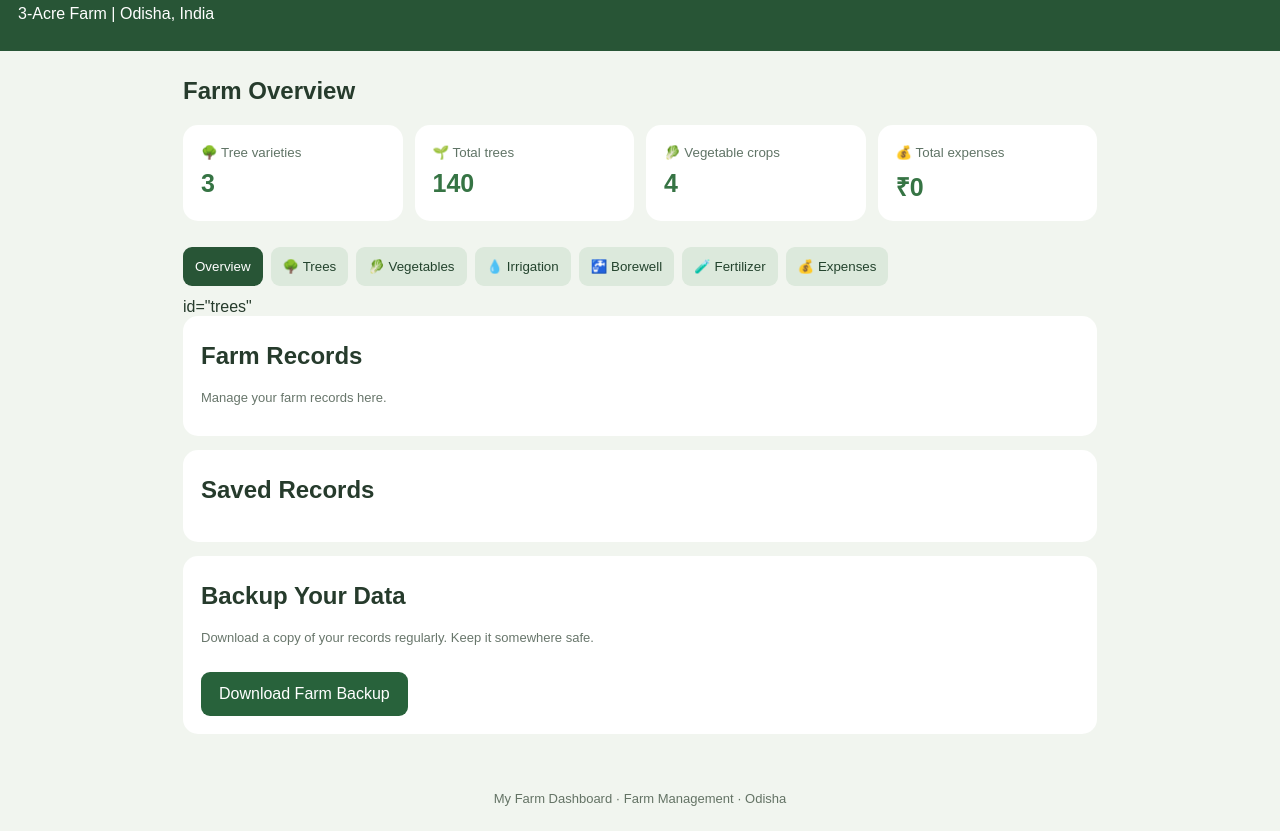
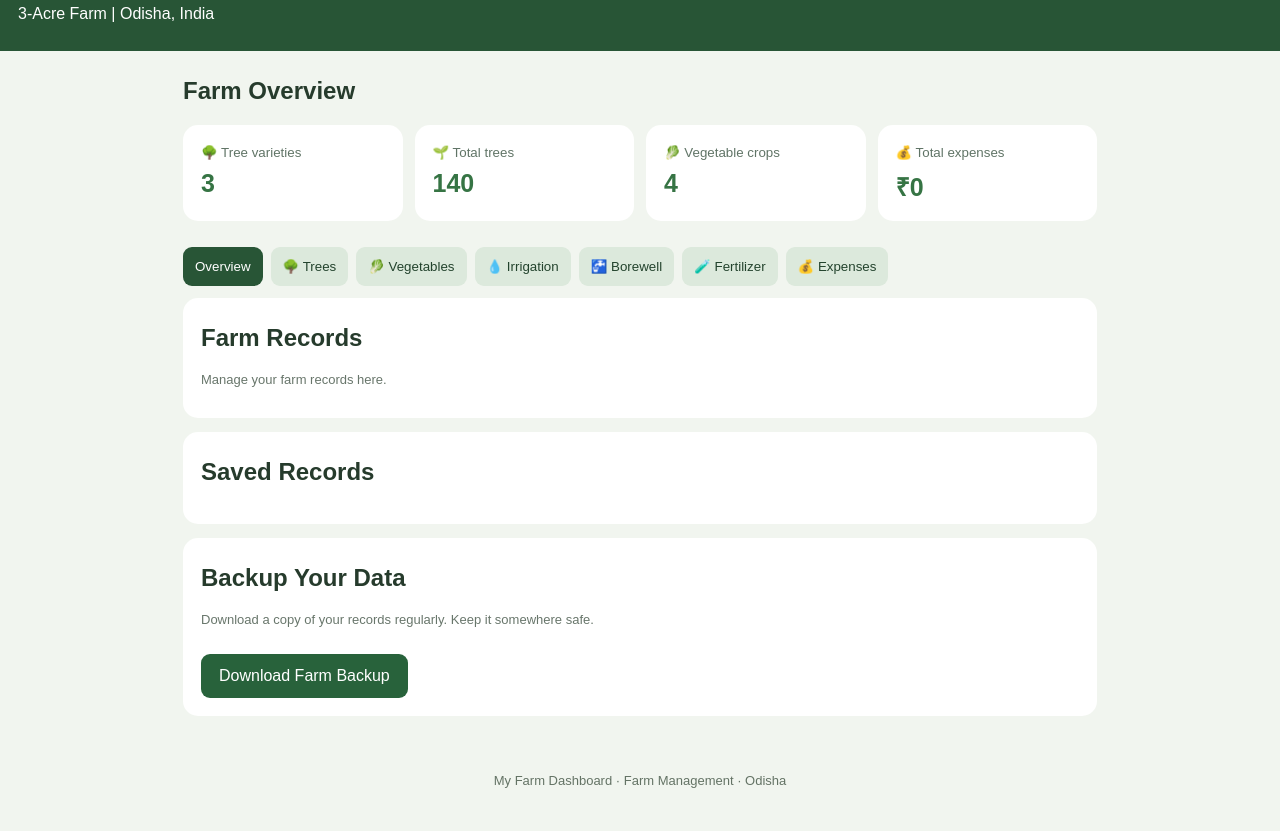
Before and after one commit to naik2026/My-farm-dashboard, a plain HTML site: page index.html in a window 1280 px wide. Shown: the part 64-895 px from the top of the page. Drawn offline with Linux system fonts and the light colour scheme.

Commit message:
Update index.html

```diff
--- a/index.html
+++ b/index.html
@@ -58,7 +58,6 @@ footer{text-align:center;padding:25px;color:#647365;font-size:13px}
 <button data-tab="fertilizer">🧪 Fertilizer</button>
 <button data-tab="expenses">💰 Expenses</button>
 </nav>
-id="trees"
 <section class="panel" id="workspace">
 <h2 id="sectionTitle">Farm Records</h2>
 <p class="muted" id="sectionHelp">Manage your farm records here.</p>
```
